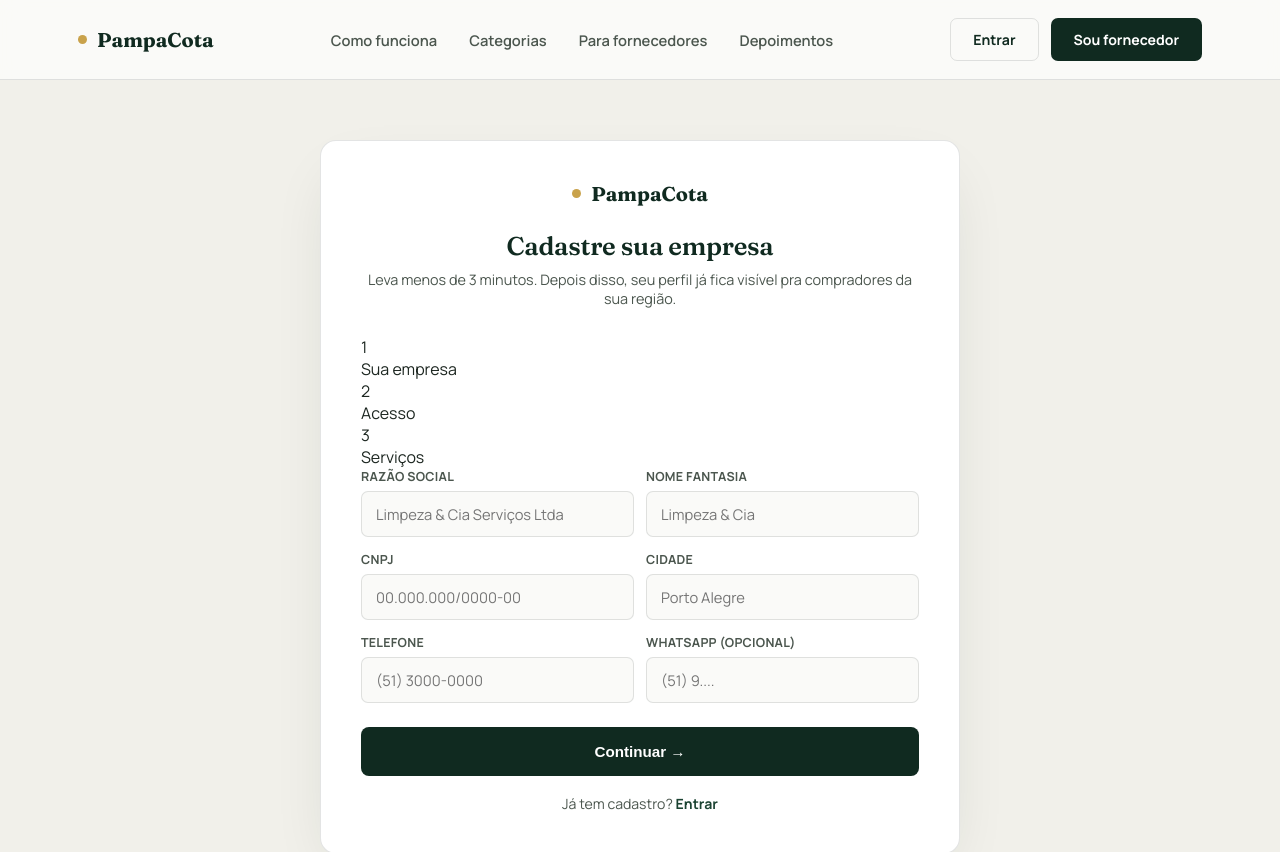
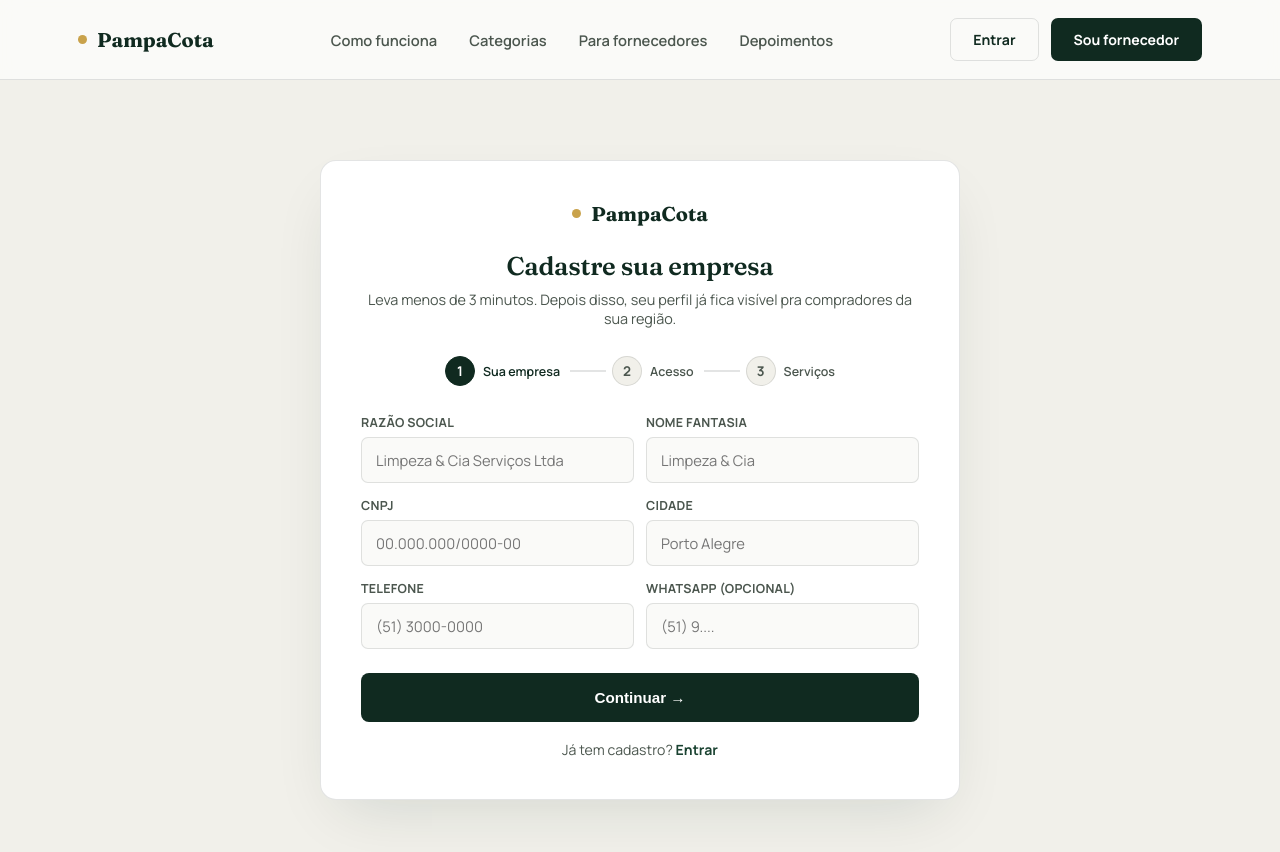
Before and after one commit to andersonveloso0503-cmyk/pampacota, a React (Vite) app in the folder pampacota-app/: page /cadastro-fornecedor in a window 1280 px wide. Shown: the top 852 px of the page. Built offline with nearby package versions, Linux system fonts and the light colour scheme.

Commit message:
Add files via upload

```diff
--- a/pampacota-app/src/styles/global.css
+++ b/pampacota-app/src/styles/global.css
@@ -148,6 +148,20 @@ header.site-header{
   border-style:dashed;
   margin-bottom:14px;
 }
+
+.quote-steps{
+  display:flex; align-items:center; justify-content:center;
+  gap:8px; margin:14px 0 18px;
+}
+.quote-step-dot{
+  width:24px; height:24px; border-radius:50%;
+  display:flex; align-items:center; justify-content:center;
+  font-size:0.74rem; font-weight:700;
+  background:var(--bg-alt); color:var(--ink-soft);
+  border:1.5px solid var(--line);
+}
+.quote-step-dot.ativa{ background:var(--green-deep); color:var(--white); border-color:var(--green-deep); }
+.quote-step-linha{ width:40px; height:1.5px; background:var(--line); }
 .quote-summary{
   display:flex; gap:18px; flex-wrap:wrap;
   padding:12px 14px; margin-bottom:14px;
@@ -252,6 +266,38 @@ footer.site-footer{padding:60px 0 30px; border-top:1px solid var(--line); margin
 }
 .servico-pill.active{border-color:var(--green); background:#EAF3EC; color:var(--green-deep);}
 
+.cadastro-steps{
+  display:flex; align-items:center; justify-content:center;
+  margin-bottom:28px; gap:4px;
+}
+.cadastro-step{ display:flex; align-items:center; gap:8px; }
+.cadastro-step span{
+  font-size:0.78rem; font-weight:600; color:var(--ink-soft);
+  display:none;
+}
+.cadastro-step span.ativa{ color:var(--green-deep); display:inline; }
+.cadastro-step-circle{
+  width:30px; height:30px; border-radius:50%;
+  display:flex; align-items:center; justify-content:center;
+  font-size:0.84rem; font-weight:700;
+  background:var(--bg-alt); color:var(--ink-soft);
+  border:1.5px solid var(--line);
+  flex-shrink:0;
+}
+.cadastro-step-circle.ativa{
+  background:var(--green-deep); color:var(--white); border-color:var(--green-deep);
+}
+.cadastro-step-circle.concluida{
+  background:var(--gold); color:var(--green-deep); border-color:var(--gold);
+}
+.cadastro-step-linha{
+  width:36px; height:1.5px; background:var(--line); margin:0 2px;
+}
+
+@media (min-width: 480px){
+  .cadastro-step span{ display:inline; }
+}
+
 /* PROFILE PAGE (perfil público) */
 .profile-hero{background:var(--green-deep); color:var(--white); padding:60px 0; position:relative; overflow:hidden;}
 .profile-hero .wrap{position:relative; z-index:1; display:flex; gap:24px; align-items:center; flex-wrap:wrap;}
@@ -303,12 +349,47 @@ footer.site-footer{padding:60px 0 30px; border-top:1px solid var(--line); margin
 
 /* PAINEL DO FORNECEDOR */
 .cotacao-card-painel{
-  background:var(--white); border:1px solid var(--line); border-radius:12px;
-  padding:20px; margin-bottom:14px;
+  background:var(--white); border:1px solid var(--line); border-radius:14px;
+  padding:22px; margin-bottom:16px;
+  transition:box-shadow .2s;
 }
-.cotacao-card-painel-head{
-  display:flex; align-items:center; justify-content:space-between;
-  margin-bottom:10px; flex-wrap:wrap; gap:10px;
+.cotacao-card-painel:hover{
+  box-shadow:0 12px 30px -14px rgba(16,42,32,0.16);
+}
+.cotacao-card-painel-top{
+  display:flex; align-items:flex-start; justify-content:space-between;
+  gap:14px; flex-wrap:wrap; margin-bottom:14px;
+  padding-bottom:14px; border-bottom:1px solid var(--line);
+}
+.cotacao-card-painel-info{ display:flex; flex-direction:column; gap:8px; }
+.cotacao-cidade{ font-size:1.05rem; color:var(--green-deep); }
+.cotacao-card-painel-tags{ display:flex; gap:8px; flex-wrap:wrap; align-items:center; }
+
+.vagas-pill{
+  display:inline-flex; align-items:center; gap:6px;
+  padding:5px 12px; border-radius:20px;
+  font-size:0.76rem; font-weight:700;
+}
+.vagas-pill-normal{ background:#EAF3EC; color:var(--green-deep); }
+.vagas-pill-atencao{ background:#F6EFE2; color:#8A6D2E; }
+.vagas-pill-urgente{ background:#F6E9E9; color:var(--red); }
+
+.cotacao-card-painel-body{
+  display:flex; gap:18px; justify-content:space-between; flex-wrap:wrap;
+}
+.cotacao-card-painel-itens{ flex:1; min-width:200px; }
+.cotacao-card-painel-fotos{
+  display:flex; gap:8px; flex-wrap:wrap;
+  max-width:280px;
+}
+.cotacao-card-painel-fotos img{
+  width:62px; height:62px; object-fit:cover; border-radius:8px;
+  border:1px solid var(--line);
+}
+
+@media (max-width: 640px){
+  .cotacao-card-painel-body{ flex-direction:column; }
+  .cotacao-card-painel-fotos{ max-width:100%; }
 }
 
 /* MODAL */
```
